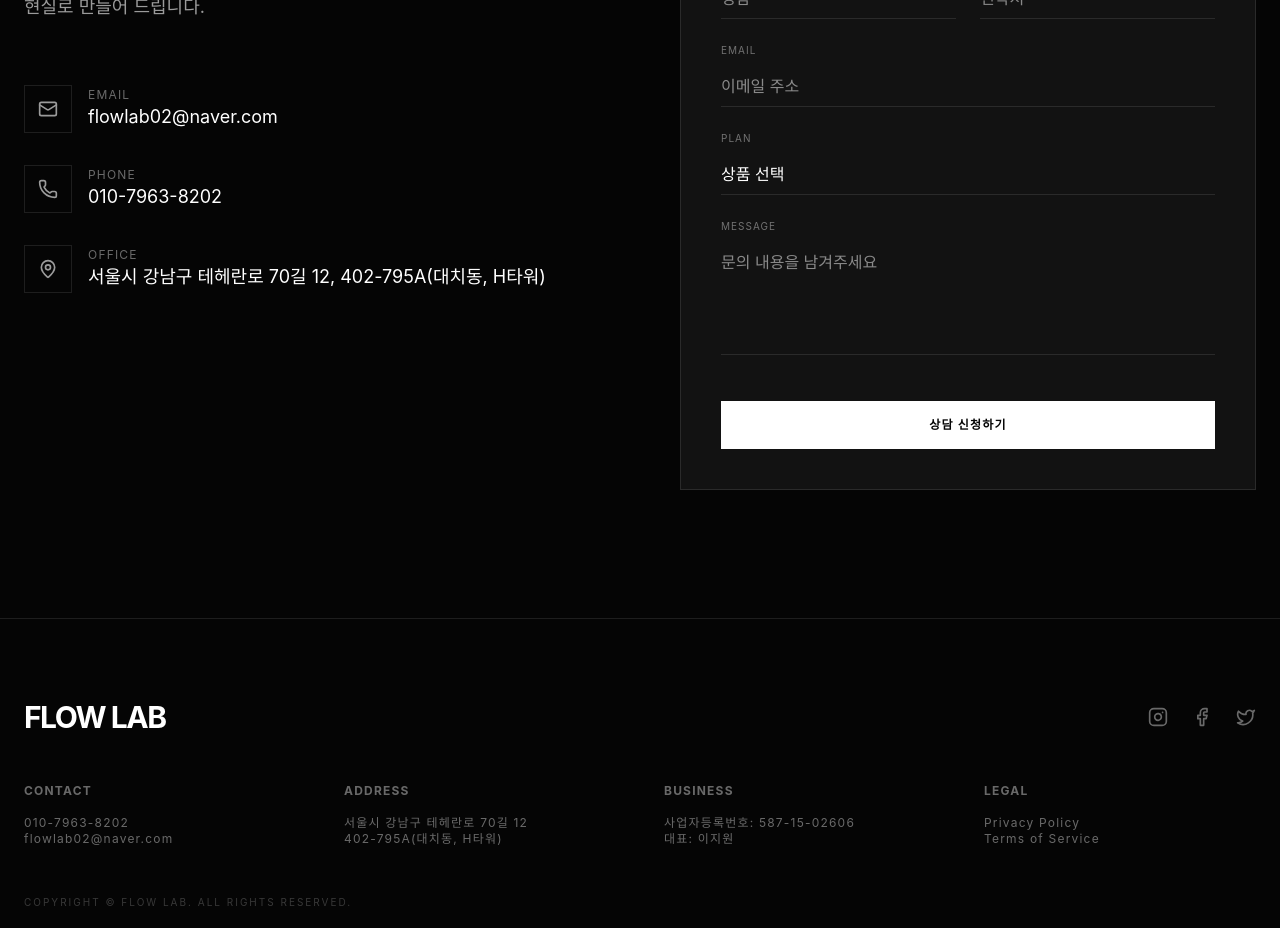
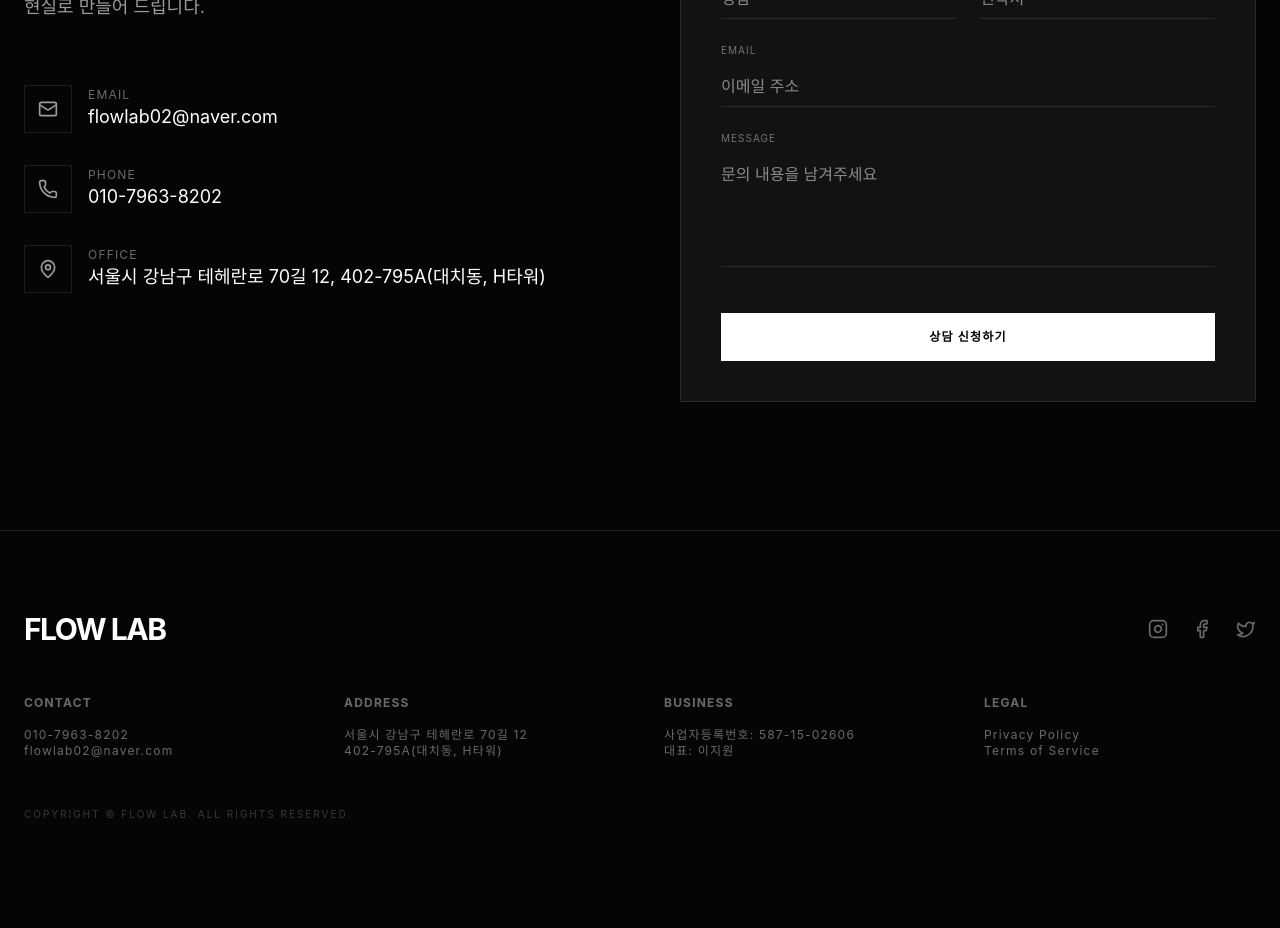
Before and after one commit to flowlab02/flowlab, a React (Vite) app: page / in a window 1280 px wide. Shown: the part 7820-8748 px from the top of the page. After the commit the page ends 8722 px from the top, so only its background shows below. Built offline with nearby package versions, Linux system fonts and the light colour scheme.

Commit message:
feat: Remove plan selection from contact form
The plan selection dropdown was removed from the contact form in `App.tsx`. This simplifies the form and aligns with the current contact workflow, where the plan is likely discussed separately or determined later in the process.

```diff
--- a/src/App.tsx
+++ b/src/App.tsx
@@ -572,19 +572,6 @@ export default function App() {
                 />
               </div>
               <div>
-                <label className="block text-[10px] uppercase tracking-widest opacity-40 mb-2">Plan</label>
-                <select
-                  name="plan"
-                  className="w-full bg-transparent border-b border-brand-line py-2 focus:border-brand-ink outline-none transition-colors appearance-none"
-                >
-                  <option className="bg-brand-bg" value="">상품 선택</option>
-                  <option className="bg-brand-bg" value="기본형">기본형</option>
-                  <option className="bg-brand-bg" value="확장형">확장형</option>
-                  <option className="bg-brand-bg" value="고급형">고급형</option>
-                  <option className="bg-brand-bg" value="쇼핑몰">쇼핑몰</option>
-                </select>
-              </div>
-              <div>
                 <label className="block text-[10px] uppercase tracking-widest opacity-40 mb-2">Message</label>
                 <textarea
                   name="message"
```
